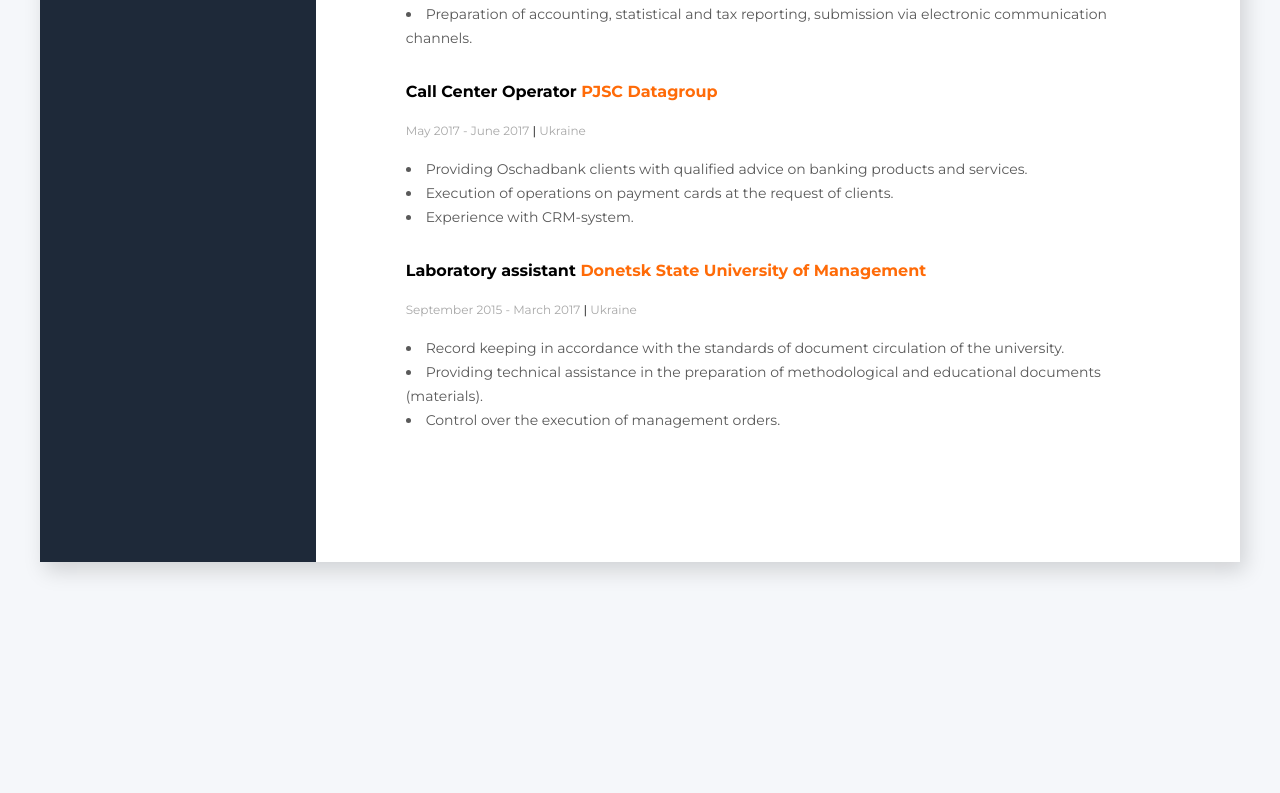
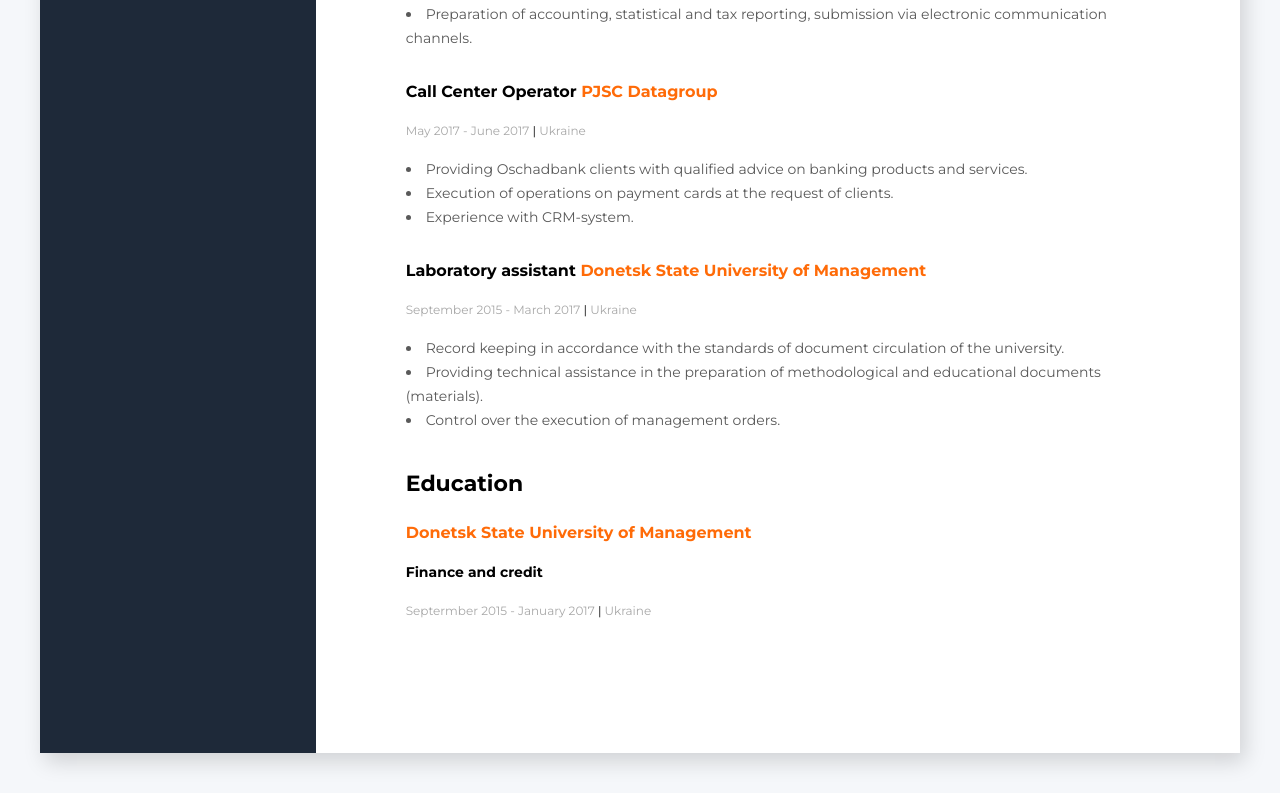
Before and after one commit to yermakovaa/resume, a React (Create React App) app: page / in a window 1280 px wide. Shown: the part 1111-1904 px from the top of the page. Before the commit the page ends 1713 px from the top, so only its background shows below. Built offline with nearby package versions, Linux system fonts and the light colour scheme.

Commit message:
feat: add education

```diff
--- a/src/components/AboutMe/AboutMe.js
+++ b/src/components/AboutMe/AboutMe.js
@@ -1,5 +1,7 @@
 import Projects from '../Projects';
 import Experience from '../Experience';
+import Education from '../Education';
+import PropTypes from 'prop-types';
 import s from './AboutMe.module.css';
 
 function AboutMe({ projects, experience }) {
@@ -40,8 +42,17 @@
           )}
         </ul>
       </div>
+      <div className={s.section}>
+        <h3 className={s.title}>Education</h3>
+        <Education />
+      </div>
     </div>
   );
 }
 
+AboutMe.propTypes = {
+  projects: PropTypes.arrayOf(PropTypes.object),
+  experience: PropTypes.arrayOf(PropTypes.object),
+};
+
 export default AboutMe;
--- /dev/null
+++ b/src/components/Education/Education.js
@@ -0,0 +1,16 @@
+import s from './Education.module.css';
+
+function Education() {
+  return (
+    <>
+      <p className={s.university}>Donetsk State University of Management</p>
+      <p className={s.education}>Finance and credit</p>
+      <span className={s.time}>
+        Septermber 2015 - January 2017
+        <span className={s.divider}> |</span> Ukraine
+      </span>
+    </>
+  );
+}
+
+export default Education;
--- /dev/null
+++ b/src/components/Education/Education.module.css
@@ -0,0 +1,29 @@
+.university {
+  margin-top: 25px;
+  margin-bottom: 15px;
+
+  color: var(--accentColor);
+  font-size: 16px;
+  font-weight: 700;
+  line-height: 24px;
+}
+
+.education {
+  margin-top: 10px;
+  margin-bottom: 15px;
+
+  font-size: 14px;
+  font-weight: 700;
+  line-height: 24px;
+}
+
+.time {
+  color: var(--secondaryTextColor);
+  font-size: 12px;
+  font-weight: 400;
+  line-height: 24px;
+}
+
+.divider {
+  color: #000000;
+}
--- /dev/null
+++ b/src/components/Education/index.js
@@ -0,0 +1 @@
+export { default } from './Education';
--- a/src/data/techSkills.json
+++ b/src/data/techSkills.json
@@ -1,7 +1,19 @@
 [
   { "id": "id-1", "label": "HTML5" },
   { "id": "id-2", "label": "CSS3" },
-  { "id": "id-3", "label": "JavaScript" },
-  { "id": "id-4", "label": "React" },
-  { "id": "id-5", "label": "GIT" }
+  { "id": "id-3", "label": "Sass" },
+  { "id": "id-4", "label": "GIT" },
+  { "id": "id-5", "label": "BEM" },
+  { "id": "id-6", "label": "JavaScript" },
+  { "id": "id-7", "label": "WebPack" },
+  { "id": "id-8", "label": "Parcel" },
+  { "id": "id-9", "label": "Gulp" },
+  { "id": "id-10", "label": "Babel" },
+  { "id": "id-11", "label": "Handlebars" },
+  { "id": "id-12", "label": "AJAX" },
+  { "id": "id-13", "label": "Rest API" },
+  { "id": "id-14", "label": "React.js" },
+  { "id": "id-15", "label": "Material-UI" },
+  { "id": "id-16", "label": "Bootstrap" },
+  { "id": "id-17", "label": "Node.js" }
 ]
```
